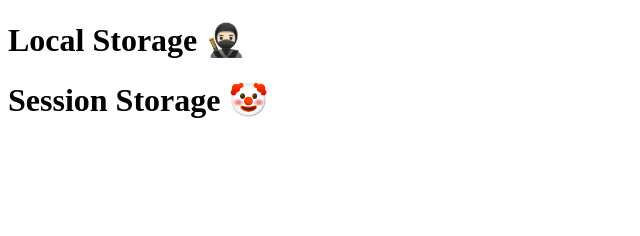
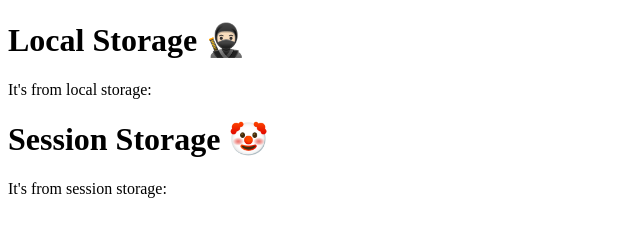
Before and after one commit to taohuh/playwright-local-session-storage, a website: page index.html in a window 1280 px wide. Shown: the whole page, without its empty margins (0-640 px from the left). Drawn offline with Linux system fonts and the light colour scheme.

Commit message:
update html

```diff
--- a/index.html
+++ b/index.html
@@ -9,9 +9,15 @@
 <body>
   <div class="container">
     <h1>Local Storage 🥷🏻</h1>
-    <p data-testid="local-storage-text" class="local-storage-text">It's from local storage</p>
+    <div data-testid="local-storage-container">
+      It's from local storage:
+      <p class="local-storage-text"></p>
+    </div>
     <h1>Session Storage 🤡</h1>
-    <p data-testid="session-storage-text" class="session-storage-text">It's from session storage</p>
+    <div data-testid="session-storage-container">
+      It's from session storage:
+      <p class="session-storage-text"></p>
+    </div>
   </div>
 </body>
 <script src="script.js"></script>
```
